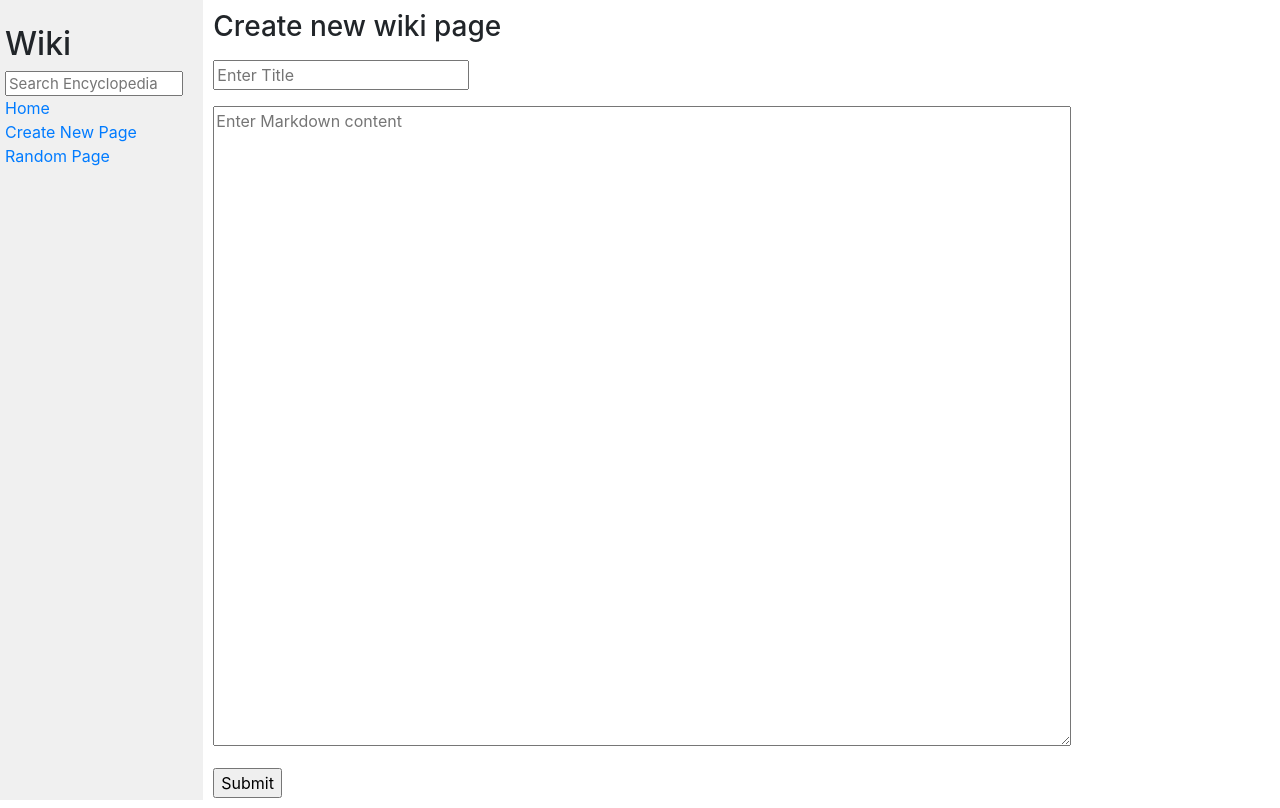
After one commit to ranjanigopi/wiki, a Django app: page /newpage in a window 1280 px wide. The commit adds this page. Run offline with Django 3.2, Linux system fonts and the light colour scheme; some libraries are stand-ins or nearby versions.

Commit message:
Implement below specifications
Entry page: render the page based on title search.
If present show the page
else show error

Index page: List items as a link to navigate to each page

Search: Type query in search box
if query exists, show the page link which navigates to the content
else show list of entries having the searched query as substring

New Page: create new page to enter new entries
if new title exists show error
else save entry to the list

```diff
--- a/wiki/encyclopedia/static/encyclopedia/styles.css
+++ b/wiki/encyclopedia/static/encyclopedia/styles.css
@@ -13,7 +13,7 @@ h1 {
 }
 
 textarea {
-    height: 90vh;
+    height: 80vh;
     width: 80%;
 }
 
--- a/wiki/encyclopedia/templates/encyclopedia/layout.html
+++ b/wiki/encyclopedia/templates/encyclopedia/layout.html
@@ -1,37 +1,37 @@
  {% load static %}
-
 <!DOCTYPE html>
 
 <html lang="en">
+
 <head>
     <title>{% block title %}{% endblock %}</title>
     <link rel="stylesheet" href="https://stackpath.bootstrapcdn.com/bootstrap/4.4.1/css/bootstrap.min.css" integrity="sha384-Vkoo8x4CGsO3+Hhxv8T/Q5PaXtkKtu6ug5TOeNV6gBiFeWPGFN9MuhOf23Q9Ifjh" crossorigin="anonymous">
     <link href="{% static 'encyclopedia/styles.css' %}" rel="stylesheet">
 </head>
+
 <body>
     <div class="row">
         <div class="sidebar col-lg-2 col-md-3">
             <h2>Wiki</h2>
-                <form>
+            <form action="{% url 'search' %}">
                 <input class="search" type="text" name="q" placeholder="Search Encyclopedia">
             </form>
             <div>
                 <a href="{% url 'index' %}">Home</a>
             </div>
             <div>
-                    Create New Page
+                <a href="{% url 'newpage' %}">Create New Page</a>
             </div>
             <div>
-                    Random Page
+                <a href="{ % %}">Random Page</a>
             </div>
-                {% block nav %}
-                {% endblock %}
+            {% block nav %} {% endblock %}
         </div>
         <div class="main col-lg-10 col-md-9">
-                {% block body %}
-                {% endblock %}
+            {% block body %} {{ page | safe }} {% endblock %}
         </div>
     </div>
 
 </body>
+
 </html>
--- /dev/null
+++ b/wiki/encyclopedia/templates/encyclopedia/newpage.html
@@ -0,0 +1,10 @@
+{% extends "encyclopedia/layout.html" %} {% load static %} {% block body %}
+<h3>Create new wiki page</h3>
+<p>
+    {{ error }}
+</p>
+<form method="POST">
+    {% csrf_token %} {{ form.as_p }}
+    <input type="submit">
+</form>
+{% endblock %}
--- /dev/null
+++ b/wiki/encyclopedia/templates/encyclopedia/search.html
@@ -0,0 +1,5 @@
+{% extends "encyclopedia/layout.html" %} {% load static %} {% block body %}
+<div class="main col-lg-10 col-md-9">
+    {{ page | safe }}
+</div>
+{% endblock %}
--- a/wiki/encyclopedia/urls.py
+++ b/wiki/encyclopedia/urls.py
@@ -3,5 +3,8 @@ from django.urls import path
 from . import views
 
 urlpatterns = [
-    path("", views.index, name="index")
+    path("", views.index, name="index"),
+    path("search", views.search, name="search"),
+    path("newpage", views.newpage, name="newpage"),
+    path("wiki/<str:page>", views.title, name="page"),
 ]
--- a/wiki/encyclopedia/util.py
+++ b/wiki/encyclopedia/util.py
@@ -35,3 +35,7 @@ def get_entry(title):
         return f.read().decode("utf-8")
     except FileNotFoundError:
         return None
+
+def search_substring(term):
+    filenames = list_entries()
+    return list(sorted(filename for filename in filenames if re.search(term, filename, re.IGNORECASE)))
--- a/wiki/encyclopedia/views.py
+++ b/wiki/encyclopedia/views.py
@@ -1,9 +1,50 @@
-from django.shortcuts import render
+from django import forms
+from django.shortcuts import render, redirect
+
 
 from . import util
 
+import markdown2
+
+class NewWiki(forms.Form):
+    title = forms.CharField(label=False, widget=forms.TextInput(attrs={"placeholder": "Enter Title"}))
+    content = forms.CharField(widget=forms.Textarea(attrs={"placeholder": "Enter Markdown content"}), label=False)
 
 def index(request):
     return render(request, "encyclopedia/index.html", {
+        "title": "All Pages",
         "entries": util.list_entries()
     })
+def title(request, page):
+    return render(request, "encyclopedia/layout.html", {
+        "page": markdown2.markdown(util.get_entry(page))
+    })
+def search(request):
+    if request.method == "GET":
+        search = request.GET.get("q")
+        entry = util.get_entry(search)
+        if entry is not None:
+            return redirect(title, search)
+        else:
+            return render(request, "encyclopedia/index.html", {
+                "title": "Search Results",
+                "entries": util.search_substring(search)
+            })
+def newpage(request):
+    if request.method == "POST":
+        form = NewWiki(request.POST)
+        new_page_title = form.data["title"]
+        new_page_content = form.data["content"]
+        if new_page_title.lower() in (entry.lower() for entry in util.list_entries()):
+            return render_form(request, form, error="Title exsits already!")
+        else:
+            util.save_entry(new_page_title, new_page_content)
+            return redirect(title, new_page_title)
+
+    return render_form(request, NewWiki())
+
+def render_form(request, form, error=""):
+    return render(request, "encyclopedia/newpage.html", {
+        "form": form,
+        "error": error
+    })
```
Also changed, not shown: wiki/encyclopedia/templates/encyclopedia/index.html (+7 -13 lines), wiki/entries/.NET.md (added), 1 other file. Lines whose indentation alone changed are shown as unchanged.
